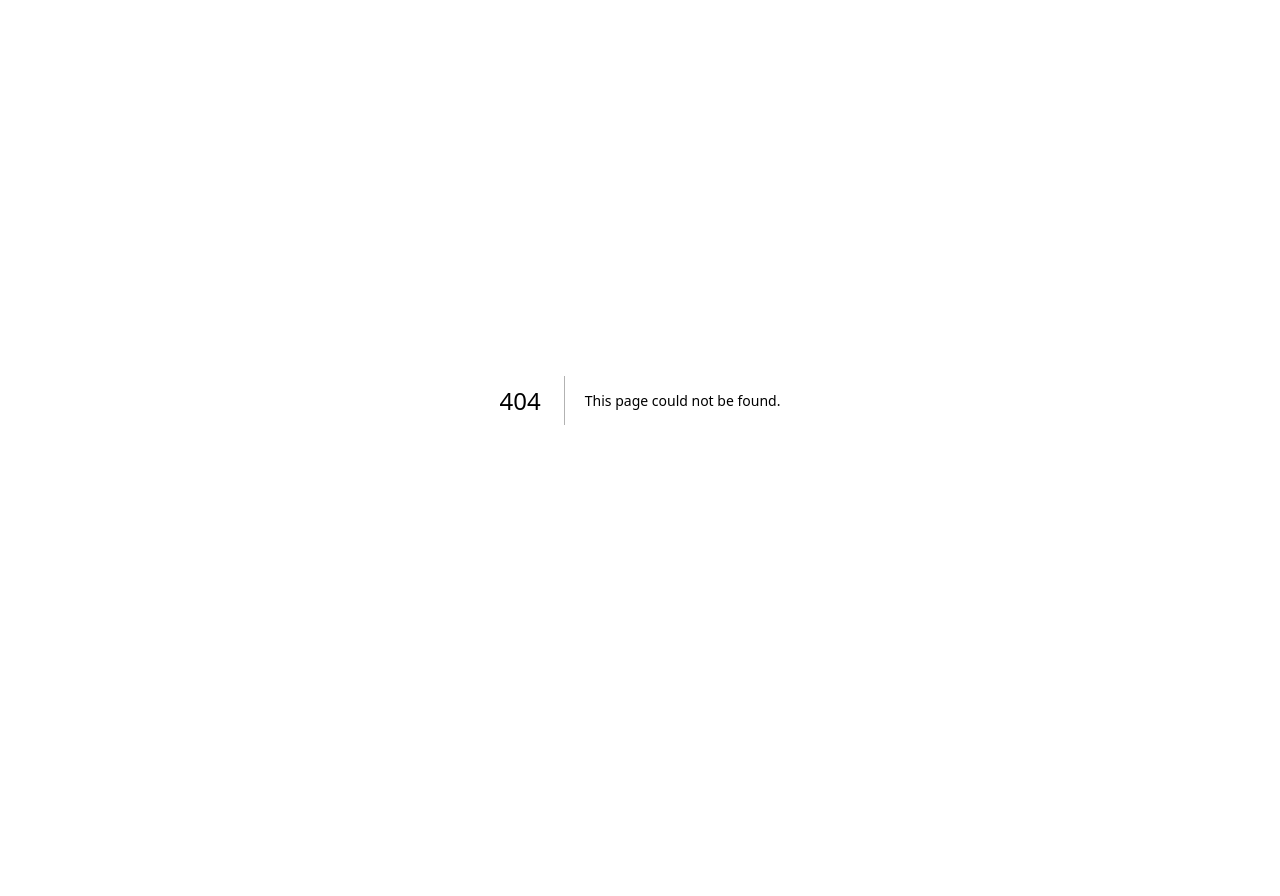
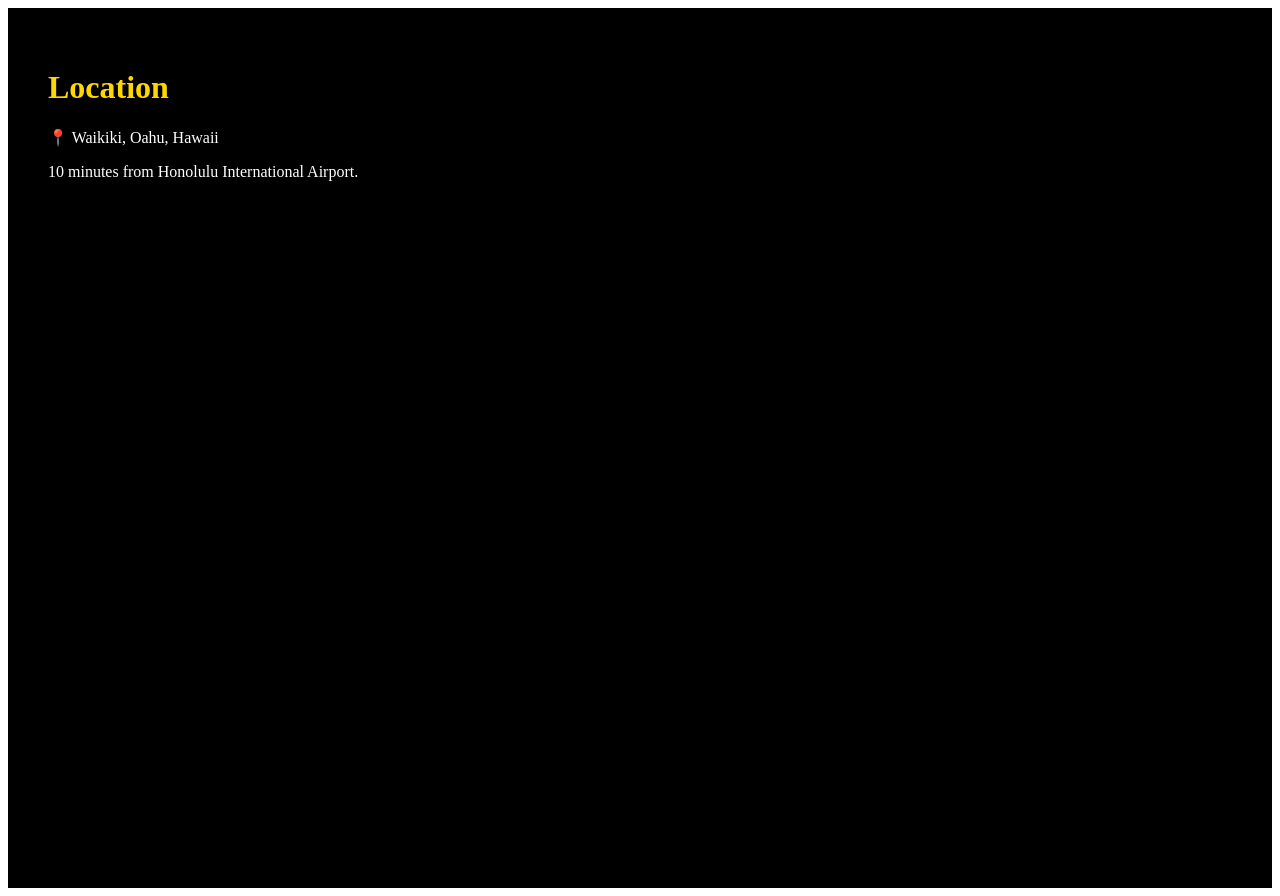
Before and after one commit to mbindaalphachia9-del/OHAU-HOTEL-RESORT, a Next.js app: page /location in a window 1280 px wide. Before the commit this address had no page. Before the commit the page ends 800 px from the top, so only its background shows below. Built offline with nearby package versions, Linux system fonts and the light colour scheme.

Commit message:
Create page.tsx

```diff
--- /dev/null
+++ b/app/location/page.tsx
@@ -0,0 +1,10 @@
+export default function LocationPage() {
+  return (
+    <main style={{ backgroundColor: "#000", color: "#fff", minHeight: "100vh", padding: "40px" }}>
+      <h1 style={{ color: "gold" }}>Location</h1>
+
+      <p>📍 Waikiki, Oahu, Hawaii</p>
+      <p>10 minutes from Honolulu International Airport.</p>
+    </main>
+  );
+}
```
